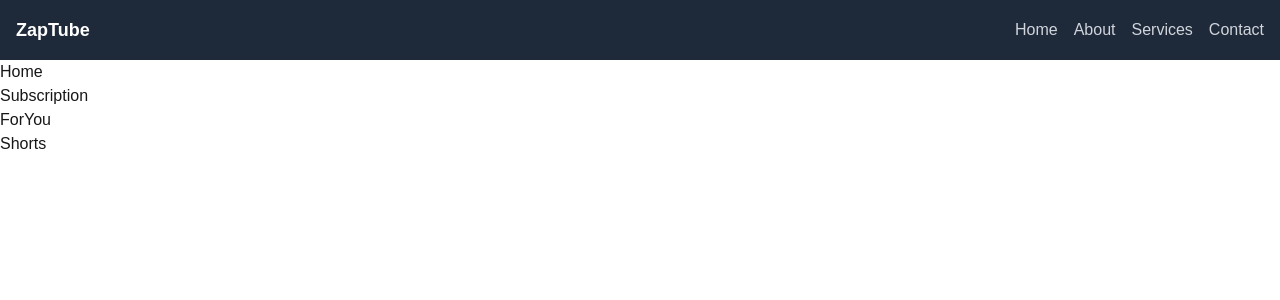
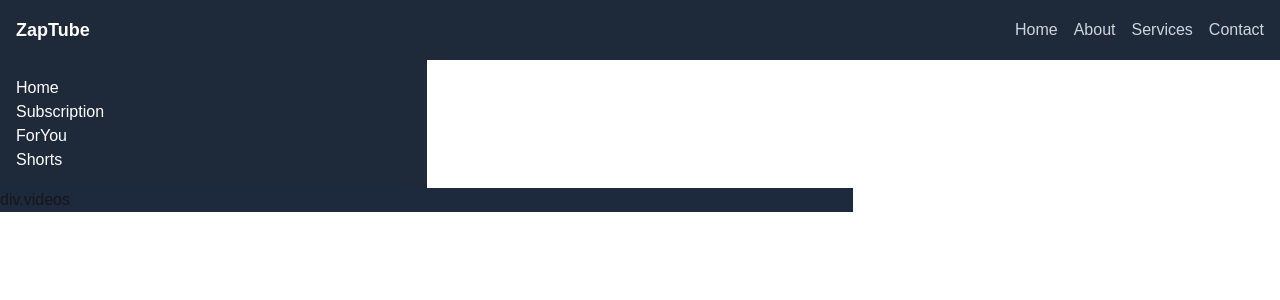
Before and after one commit to devAbdullah50/ZapTube, a Next.js app: page / in a window 1280 px wide. Shown: the top 300 px of the page. Built offline with nearby package versions, Linux system fonts and the light colour scheme.

Commit message:
improve navbar

```diff
--- a/app/page.tsx
+++ b/app/page.tsx
@@ -4,15 +4,20 @@ export default function Home() {
   return (
     <>
       <section>
-        <div className="left flex">
-          <ul className="w-1/3 ">
+        <div>
+
+        <div className="left">
+          <ul className="w-1/3 bg-gray-800 text-white p-4">
               <li>Home</li>
               <li>Subscription</li>
               <li>ForYou</li>
               <li>Shorts</li>
           </ul>
         </div>
-        <div className="right"></div>
+        <div className="right w-2/3 bg-slate-800">
+         div.videos
+        </div>
+        </div>
       </section>
     </>
   );
```
